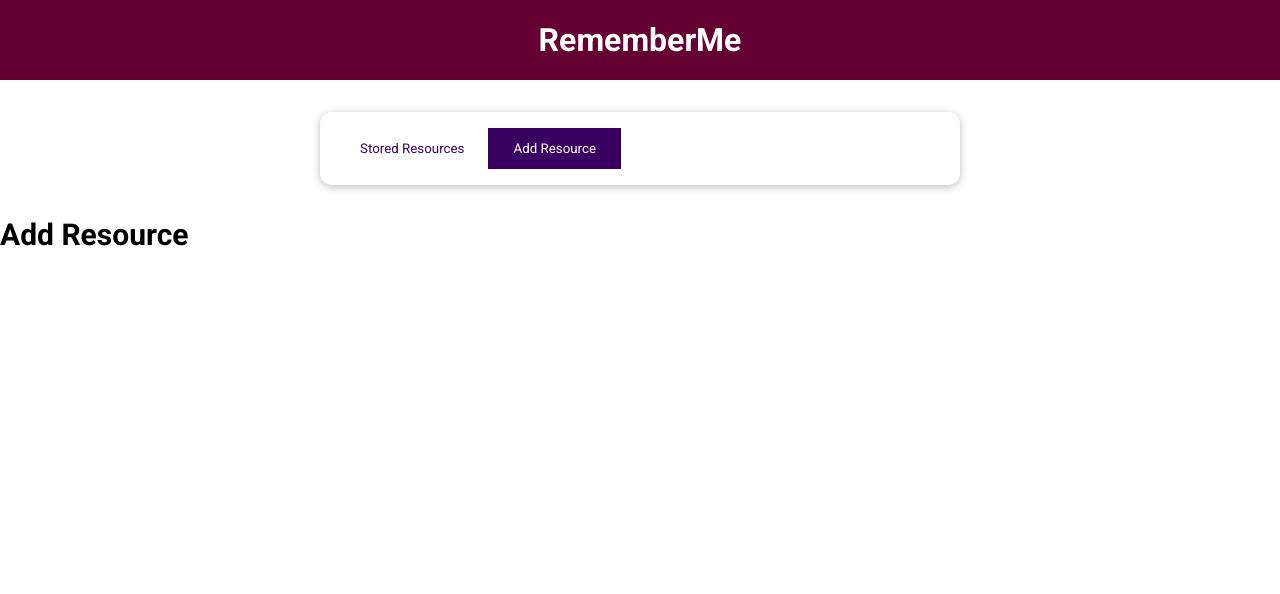
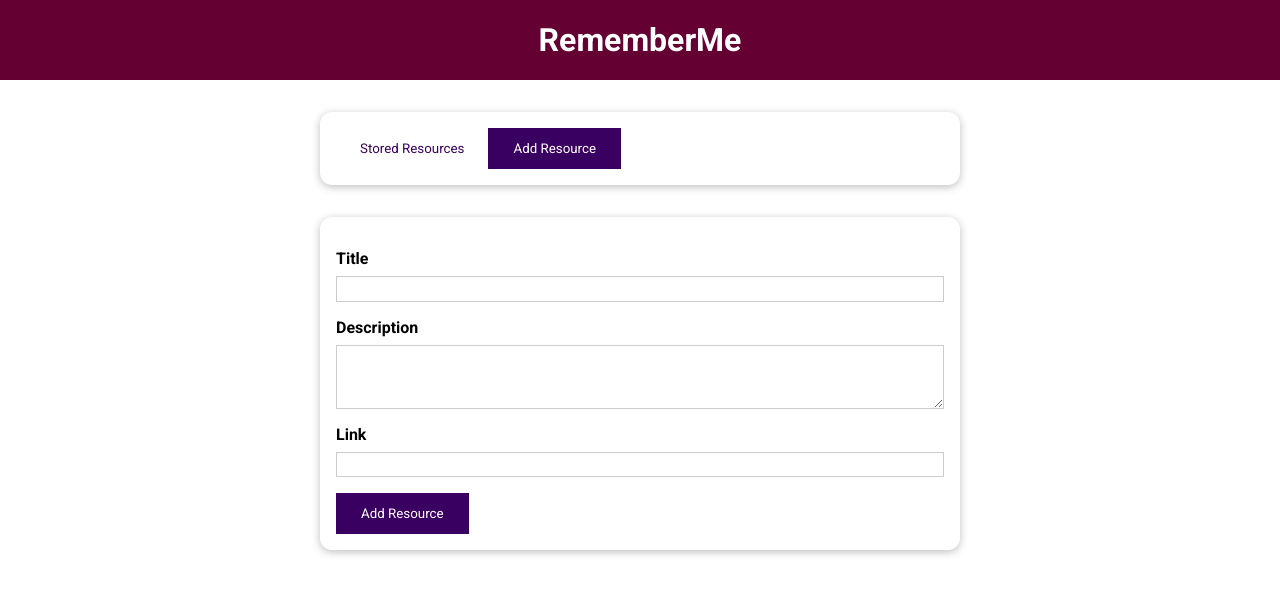
Before and after one commit to gafur-demirci/Vuejs-Learning-Examples, a Vue app in the folder prj-cmp-01-starting-setup/: page / in a window 1280 px wide. Both pictures are taken after a click on the button "Add Resource". Shown: the top 594 px of the page. Built offline with nearby package versions, Linux system fonts and the light colour scheme.

Commit message:
Add Resource form design added

```diff
--- a/prj-cmp-01-starting-setup/src/components/resources/AddResources.vue
+++ b/prj-cmp-01-starting-setup/src/components/resources/AddResources.vue
@@ -1,11 +1,50 @@
 <template>
-    <h2>Add Resource</h2>
+    <base-card>
+        <form action="">
+            <div class="form-control">
+                <label for="title">Title</label>
+                <input type="text" name="title" id="title">
+            </div>
+            <div class="form-control">
+                <label for="description">Description</label>
+                <textarea id="description" name="description" rows="3"></textarea>
+            </div>
+            <div class="form-control">
+                <label for="link">Link</label>
+                <input type="url" id="link" name="link">
+            </div>
+            <div>
+                <base-button type="submit">Add Resource</base-button>
+            </div>
+        </form>
+    </base-card>
 </template>
 
 <style scoped>
 
-h2 {
-    font-size: 30px;
+label{
+    font-weight: bold;
+    display: block;
+    margin-bottom: 0.5rem;
+}
+
+input,
+textarea{
+    display: block;
+    width: 100%;
+    font: inherit;
+    padding: 0.15rem;
+    border: 1px solid #ccc;
+}
+
+input:focus,
+textarea:focus{
+    outline: none;
+    border-color: #3a0061;
+    background-color: #f7ebff;
+}
+.form-control{
+    margin: 1rem 0;
 }
 
 </style>
```
